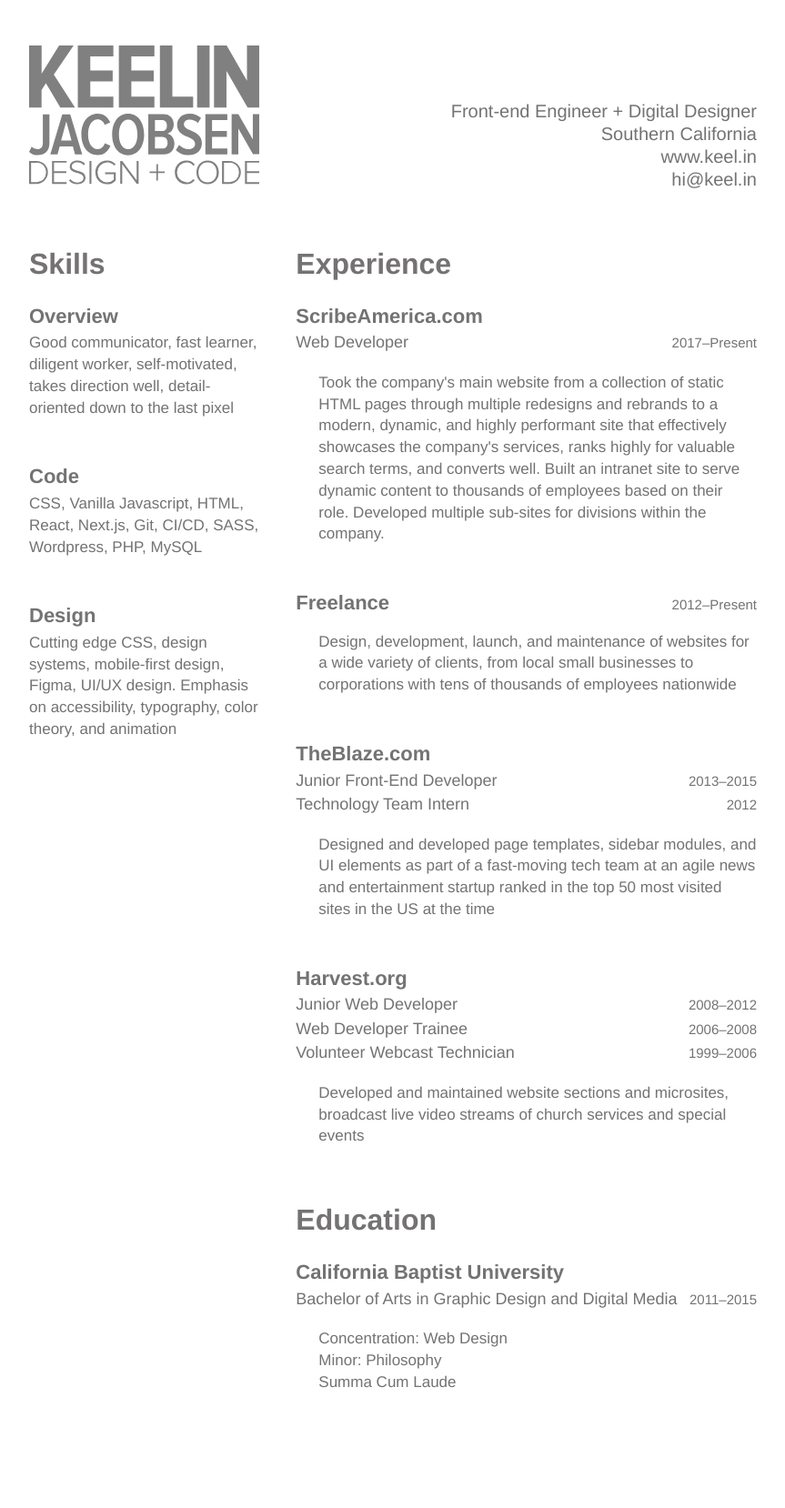
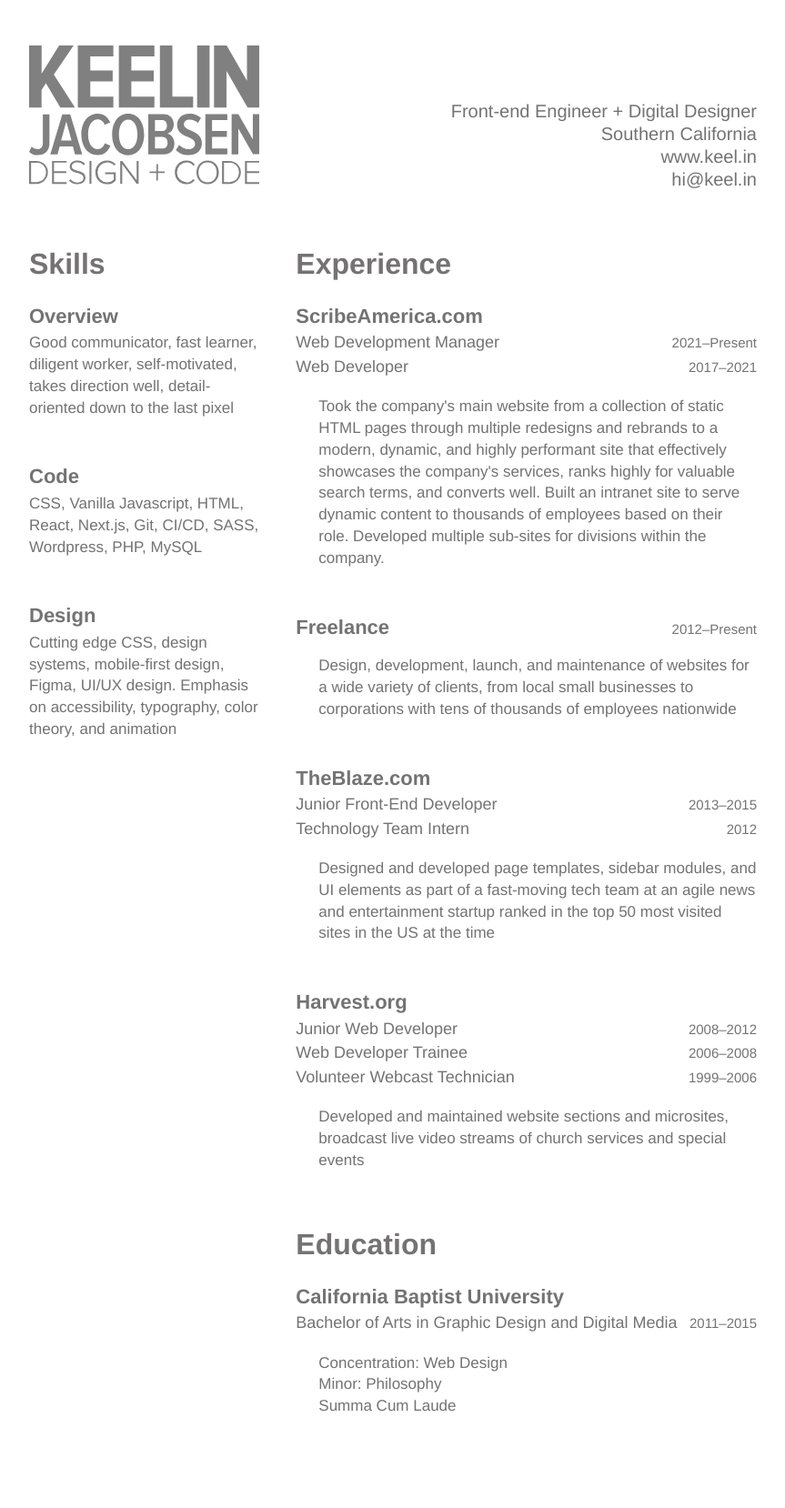
Before and after one commit to KeelinJ/keelinj.github.io, a Jekyll site: the page built from docs/resume.html, in a window 1280 px wide. Shown: the whole page at 91% size, without its empty margins (208-1071 px from the left). Built offline with Jekyll 4.4.1, drawn with Linux system fonts in a browser that asks for light colours; before the commit the page ends 1632 px from its top, so only the background shows below that.

Commit message:
add other title at SA

```diff
--- a/docs/resume.html
+++ b/docs/resume.html
@@ -50,8 +50,12 @@ permalink: /resume/
     <article>
       <h3>ScribeAmerica.com</h3>
       <div class="wrapper">
+        <h4 class="left">Web Development Manager</h4>
+        <h5 class="right">2021&ndash;Present</h5>
+      </div>
+      <div class="wrapper">
         <h4 class="left">Web Developer</h4>
-        <h5 class="right">2017&ndash;Present</h5>
+        <h5 class="right">2017&ndash;2021</h5>
       </div>
       {% comment %}
       <p>
```
